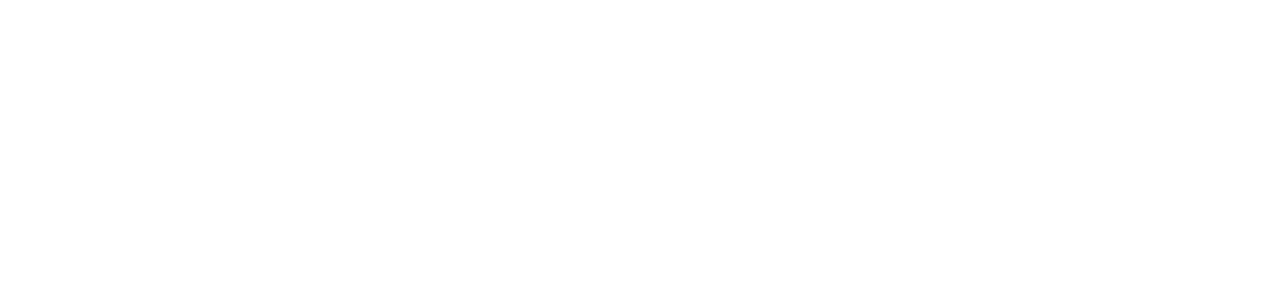
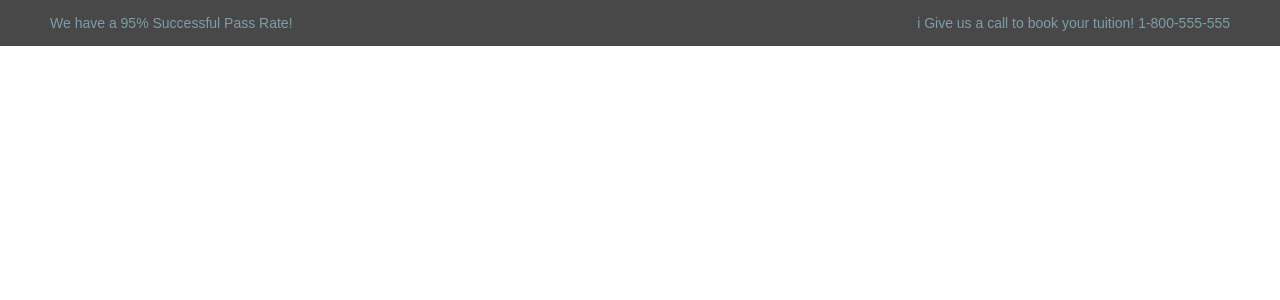
Before and after one commit to Luigi-Iorio/proj-html-vuejs, a Vue app: page / in a window 1280 px wide. Shown: the top 300 px of the page. Built offline with nearby package versions, Linux system fonts and the light colour scheme.

Commit message:
feat: header top component

```diff
--- a/src/components/AppHeader.vue
+++ b/src/components/AppHeader.vue
@@ -1,7 +1,17 @@
 <script>
-export default {};
+import HeaderTop from "./HeaderTop.vue";
+
+export default {
+  components: {
+    HeaderTop,
+  },
+};
 </script>
 
-<template></template>
+<template>
+  <header>
+    <HeaderTop />
+  </header>
+</template>
 
 <style lang="scss" scoped></style>
--- /dev/null
+++ b/src/components/HeaderTop.vue
@@ -0,0 +1,43 @@
+<script>
+export default {
+  data() {
+    return {
+      topText: "We have a 95% Successful Pass Rate!",
+      topPhone: "Give us a call to book your tuition! 1-800-555-555",
+    };
+  },
+};
+</script>
+
+<template>
+  <!-- top -->
+  <div class="top">
+    <div class="cont">
+      <span>{{ topText }}</span>
+      <a href="#">i {{ topPhone }}</a>
+    </div>
+  </div>
+  <!-- /top -->
+</template>
+
+<style lang="scss" scoped>
+@use "../assets/scss/partials/variables.scss" as *;
+
+.top {
+  background-color: $tundora;
+  color: $gumbo;
+  font-size: 14px;
+
+  h5 {
+    font-weight: normal;
+  }
+
+  .cont {
+    max-width: 1180px;
+    margin: 0 auto;
+    padding: 15px 0;
+    @include flex-row-center;
+    justify-content: space-between;
+  }
+}
+</style>
```
